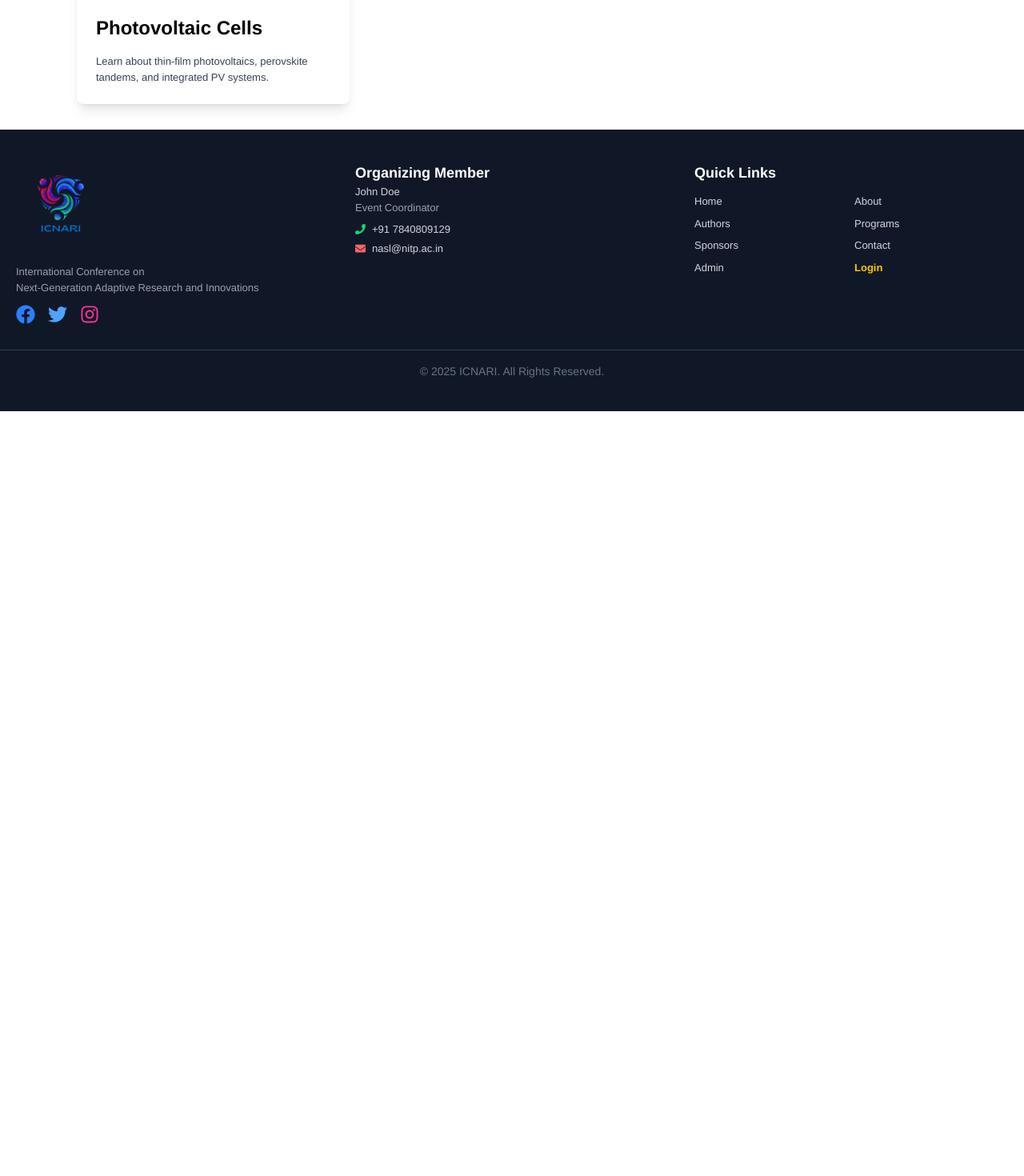
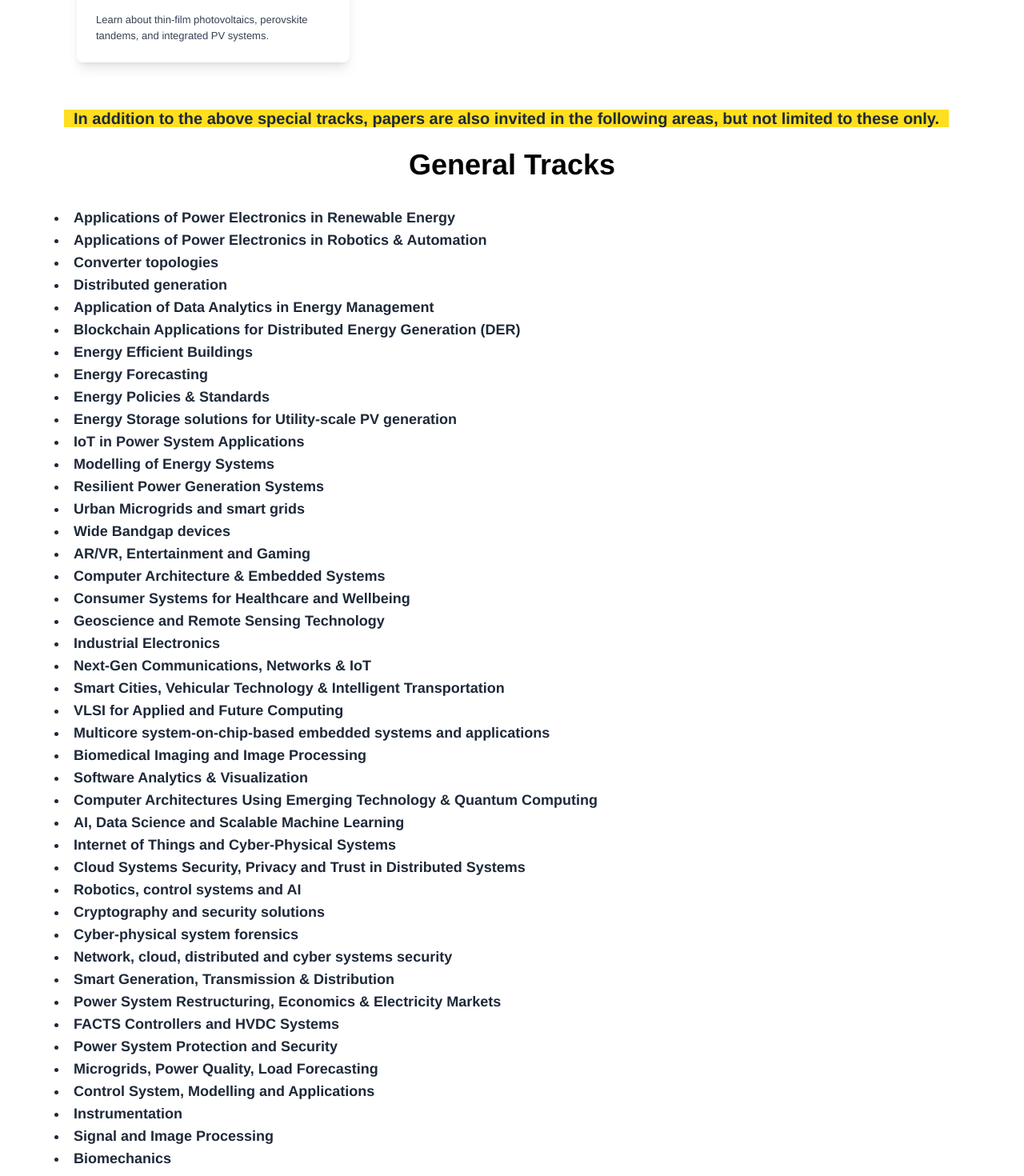
Before and after one commit to suryanshvermaa/Conference_website, a React (Vite) app in the folder frontend/: page /authors/call-for-papers in a window 1280 px wide. Shown: the part 1320-2790 px from the top of the page at 80% size. Before the commit the page ends 1834 px from the top, so only its background shows below. Built offline with nearby package versions, Linux system fonts and the light colour scheme.

Commit message:
added general tracks

```diff
--- a/frontend/src/components/ConferenceTrack.jsx
+++ b/frontend/src/components/ConferenceTrack.jsx
@@ -27,7 +27,7 @@ const ConferenceTrack = () => {
 
   return (
     <div className="container mx-auto px-4 py-8">
-      <h1 className="text-4xl font-bold text-center mb-8">Conference Tracks</h1>
+      <h1 className="text-4xl font-bold text-center mb-8">Special Tracks</h1>
       <div className="grid grid-cols-1 md:grid-cols-2 lg:grid-cols-3 gap-8">
         {tracks.map((track, index) => (
           <div
--- a/frontend/src/components/ImportantDates.jsx
+++ b/frontend/src/components/ImportantDates.jsx
@@ -2,6 +2,11 @@ import React from 'react';
 
 const EventTimeline = () => {
     const dates = [
+      {
+        title: "Paper Submission Start Date",
+        date: "June 16, 2025",
+        description: "Start date to submit research papers for review.",
+      },
         {
           title: "Paper Submission Deadline",
           date: "November 28, 2025",
--- a/frontend/src/components/aboutcomp/SponsorshipPage.jsx
+++ b/frontend/src/components/aboutcomp/SponsorshipPage.jsx
@@ -114,11 +114,24 @@ const SponsorshipPage = () => {
         <section>
           <h3 className="text-xl font-semibold mb-2">Bank Account Details</h3>
           <ul className="list-disc list-inside">
-            <li><strong>Account Name:</strong> xxxx</li>
-            <li><strong>Account No:</strong> xxxx</li>
-            <li><strong>Bank Name:</strong> xxxx</li>
-            <li><strong>IFSC Code:</strong> xxxx</li>
-            <li><strong>Branch Address:</strong> xxxx</li>
+          <div>
+              <strong className="font-semibold">Bank Name:</strong> Indian Bank
+            </div>
+            <div>
+              <strong className="font-semibold">Branch:</strong> NIT Patna Campus
+            </div>
+            <div>
+              <strong className="font-semibold">Account Name:</strong> NIT Patna CF Account
+            </div>
+            <div>
+              <strong className="font-semibold">Account Number:</strong> 50433562364
+            </div>
+            <div>
+              <strong className="font-semibold">IFSC Code:</strong> IDIB000B810
+            </div>
+            <div>
+              <strong className="font-semibold">MICR Code:</strong> 800019027
+            </div>
           </ul>
         </section>
       </main>
--- a/frontend/src/components/authorcomp/CallforPapers.jsx
+++ b/frontend/src/components/authorcomp/CallforPapers.jsx
@@ -2,6 +2,52 @@ import React from 'react'
 import ConferenceTrack from '../ConferenceTrack';
 
 const CallforPapers = () => {
+    const generalTracks = [
+        "Applications of Power Electronics in Renewable Energy",
+        "Applications of Power Electronics in Robotics & Automation",
+        "Converter topologies",
+        "Distributed generation",
+        "Application of Data Analytics in Energy Management",
+        "Blockchain Applications for Distributed Energy Generation (DER)",
+        "Energy Efficient Buildings",
+        "Energy Forecasting",
+        "Energy Policies & Standards",
+        "Energy Storage solutions for Utility-scale PV generation",
+        "IoT in Power System Applications",
+        "Modelling of Energy Systems",
+        "Resilient Power Generation Systems",
+        "Urban Microgrids and smart grids",
+        "Wide Bandgap devices",
+        "AR/VR, Entertainment and Gaming",
+        "Computer Architecture & Embedded Systems",
+        "Consumer Systems for Healthcare and Wellbeing",
+        "Geoscience and Remote Sensing Technology",
+        "Industrial Electronics",
+        "Next-Gen Communications, Networks & IoT",
+        "Smart Cities, Vehicular Technology & Intelligent Transportation",
+        "VLSI for Applied and Future Computing",
+        "Multicore system-on-chip-based embedded systems and applications",
+        "Biomedical Imaging and Image Processing",
+        "Software Analytics & Visualization",
+        "Computer Architectures Using Emerging Technology & Quantum Computing",
+        "AI, Data Science and Scalable Machine Learning",
+        "Internet of Things and Cyber-Physical Systems",
+        "Cloud Systems Security, Privacy and Trust in Distributed Systems",
+        "Robotics, control systems and AI",
+        "Cryptography and security solutions",
+        "Cyber-physical system forensics",
+        "Network, cloud, distributed and cyber systems security",
+        "Smart Generation, Transmission & Distribution",
+        "Power System Restructuring, Economics & Electricity Markets",
+        "FACTS Controllers and HVDC Systems",
+        "Power System Protection and Security",
+        "Microgrids, Power Quality, Load Forecasting",
+        "Control System, Modelling and Applications",
+        "Instrumentation",
+        "Signal and Image Processing",
+        "Biomechanics"
+      ];
+
   return (
     <>
     <div className='w-full mt-16 lg:h-64 sm:h-56 h-40 relative'>
@@ -16,11 +62,21 @@ const CallforPapers = () => {
     <div className='w-full h-30 flex justify-center items-center text-gray-600 underline'>
         <h1 className='font-mediums md:text-5xl sm:text-5xl text-3xl cursor-pointer' onClick={()=>window.open("https://drive.google.com/file/d/1Cr7ZAoTga7h14BRDZamnu93SHHRUsYKz/view?usp=drivesdk","_blank")}>Link for CFP Brochure</h1>
     </div>
-    <div className='w-full mt-6 md:px-20 sm:px-12 px-6'>
-        <p className='text-lg text-blue-800 font-semibold'>Papers are invited in the following areas, but not limited to these only</p>
-    </div>
     <div className='w-full md:px-20 sm:px-12 px-6'>
         <ConferenceTrack/>
+    </div>
+    <div className='w-full mt-6 md:px-20 sm:px-12 px-6'>
+        <p className='text-xl text-gray-800 bg-yellow-300 font-semibold inline px-3'>In addition to the above special tracks, papers are also invited in the following areas, but not limited to these only.</p>
+    </div>
+    <div className='w-full mt-6 md:px-20 sm:px-12 px-6'>
+        <h1 className="text-4xl font-bold text-center mb-8">General Tracks</h1>
+    </div>
+    <div className='w-full flex flex-col justify-start sm:px-14 px-6 my-5'>
+        {
+            generalTracks.map((track,index)=>(
+                <li className='text-lg text-gray-800 font-semibold px-3' key={index}> {track}</li>
+            ))
+        }
     </div>
     </>
   )
--- a/frontend/src/components/authorcomp/Guidelines.jsx
+++ b/frontend/src/components/authorcomp/Guidelines.jsx
@@ -7,7 +7,8 @@ const Guidelines = () => {
       <section className="bg-white shadow-xl rounded-lg w-full p-8">
         <h2 className="text-3xl font-semibold mb-4 text-gray-900 border-b-2 border-blue-600 pb-3">Guidelines to Authors</h2> {/* Blue underline here */}
         <p className="text-lg text-gray-700 mb-6">
-          We invite researchers, academicians, and industry professionals to submit papers presenting original, innovative, and high-quality research in line with the conference tracks. Submissions should reflect substantial contributions, including novel methodologies, experimental findings, case studies, or groundbreaking theoretical advancements.
+          <span className='bg-yellow-300'>All papers must be submitted electronically thorough Microsoft CMT.</span>
+           We invite researchers, academicians, and industry professionals to submit papers presenting original, innovative, and high-quality research in line with the conference tracks. Submissions should reflect substantial contributions, including novel methodologies, experimental findings, case studies, or groundbreaking theoretical advancements.
         </p>
 
         <h3 className="text-2xl font-semibold text-gray-800 mt-6">Submission Guidelines:</h3> {/* No underline here */}
--- a/frontend/src/components/authorcomp/Registrations.jsx
+++ b/frontend/src/components/authorcomp/Registrations.jsx
@@ -76,6 +76,9 @@ const Registrations = () => {
               <strong className="font-semibold">Account Name:</strong> NIT Patna CF Account
             </div>
             <div>
+              <strong className="font-semibold">Account Number:</strong> 50433562364
+            </div>
+            <div>
               <strong className="font-semibold">IFSC Code:</strong> IDIB000B810
             </div>
             <div>
```
Also changed, not shown: 1 other file (tests, documents, lock files or other folders).
